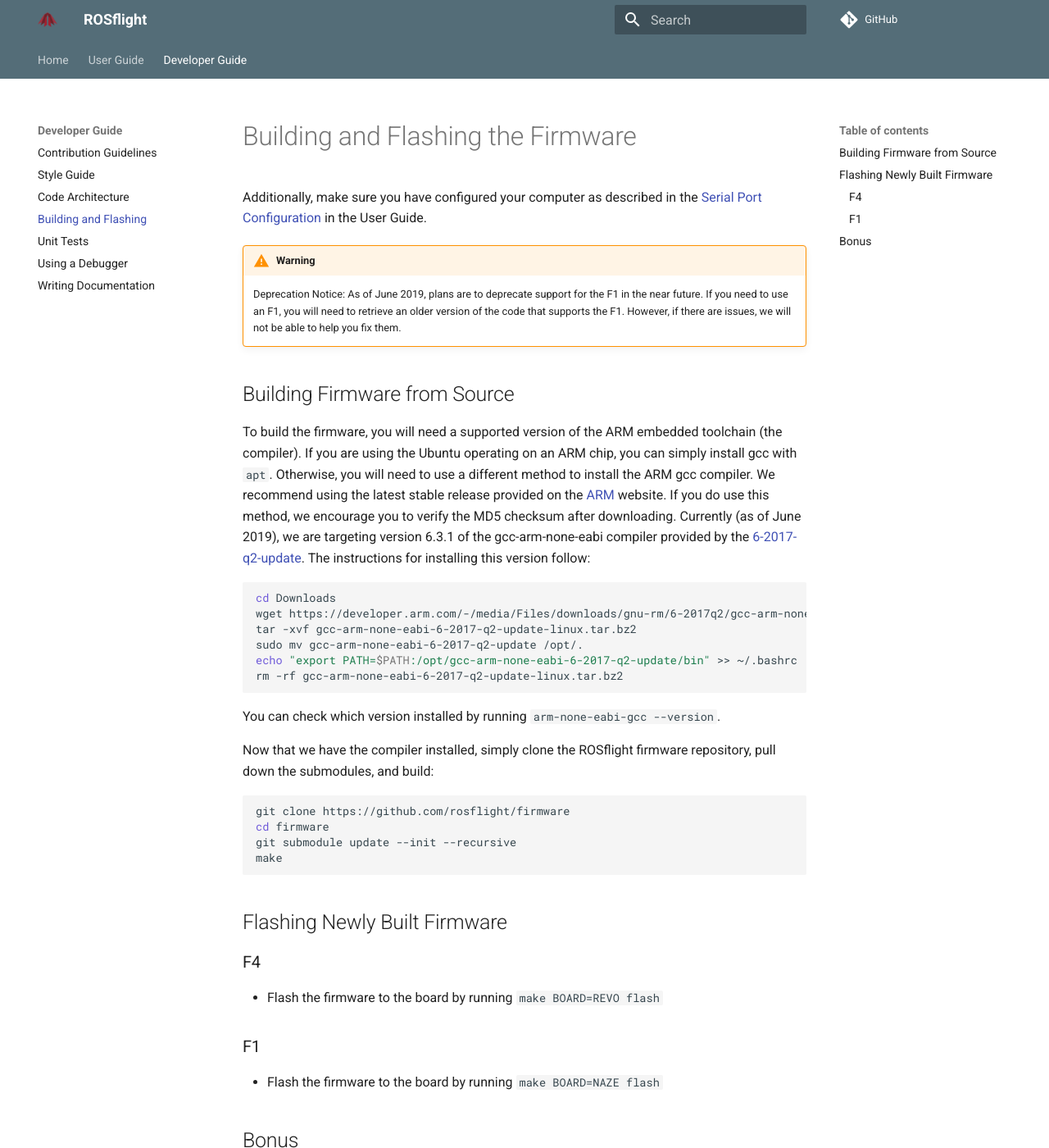
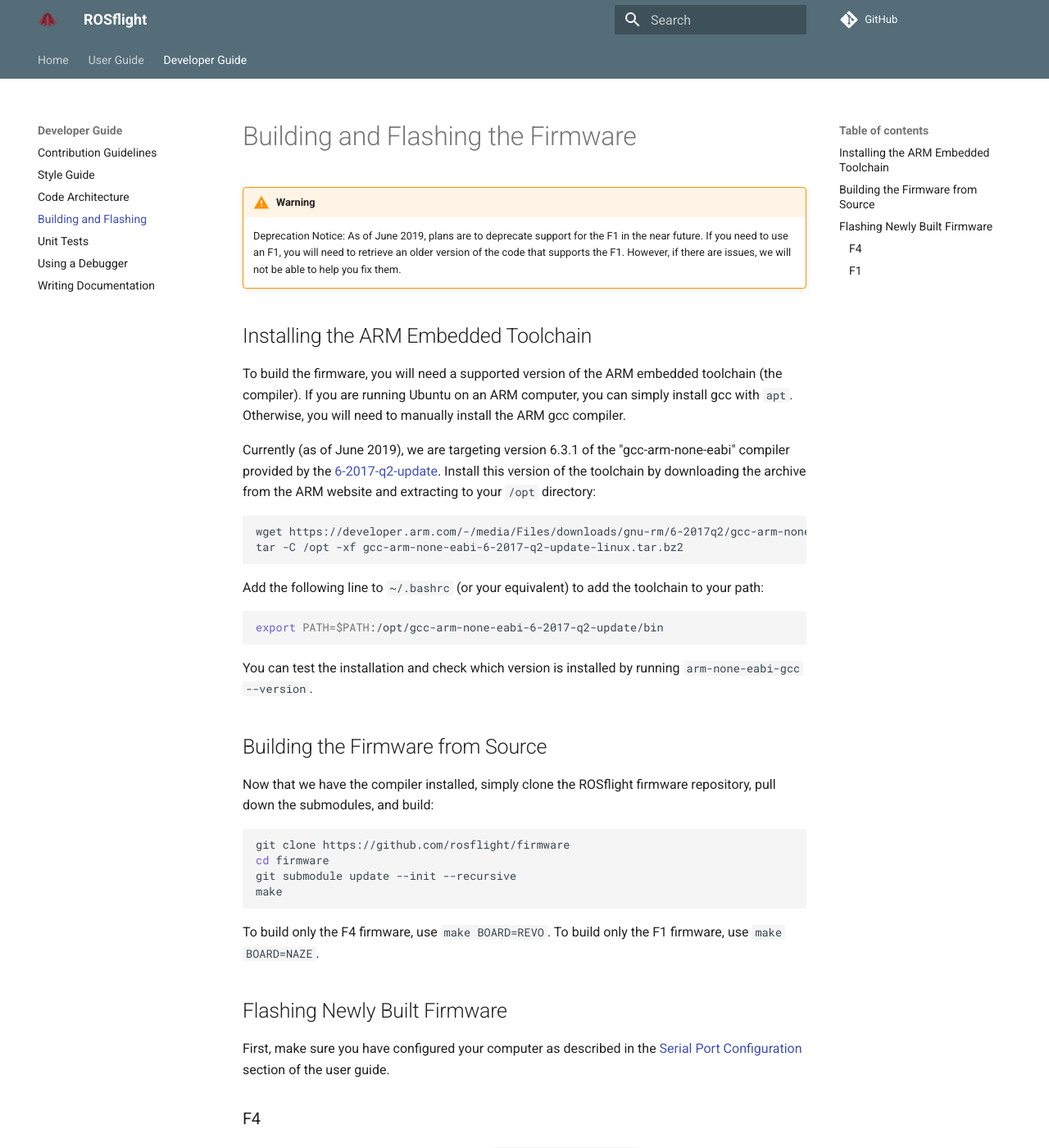
Before and after one commit to rosflight/rosflight_firmware, an MkDocs documentation site: the page built from docs/developer-guide/building-flashing.md, in a window 1280 px wide and 1400 px high. Shown: the whole window at 82% size. Built offline with MkDocs 1.6.1 and Material for MkDocs 9.7.7, drawn with Linux system fonts in a browser that asks for light colours; comment, search, counter and statistics services are not loaded; old or Windows-style settings are respelled for this version of MkDocs; some of the changed text lies outside the part shown.

Commit message:
Cleaned up building/flashing documentation

````diff
--- a/docs/developer-guide/building-flashing.md
+++ b/docs/developer-guide/building-flashing.md
@@ -1,24 +1,29 @@
 # Building and Flashing the Firmware
-
-Additionally, make sure you have configured your computer as described in the [Serial Port Configuration](/user-guide/flight-controller-setup/#serial-port-configuration) in the User Guide.
 
 !!! Warning
     Deprecation Notice: As of June 2019, plans are to deprecate support for the F1 in the near future. If you need to use an F1, you will need to retrieve an older version of the code that supports the F1. However, if there are issues, we will not be able to help you fix them.
 
-## Building Firmware from Source
+## Installing the ARM Embedded Toolchain
 
-To build the firmware, you will need a supported version of the ARM embedded toolchain (the compiler). If you are using the Ubuntu operating on an ARM chip, you can simply install gcc with `apt`. Otherwise, you will need to use a different method to install the ARM gcc compiler. We recommend using the latest stable release provided on the [ARM](https://developer.arm.com/tools-and-software/open-source-software/developer-tools/gnu-toolchain/gnu-rm/downloads) website. If you do use this method, we encourage you to verify the MD5 checksum after downloading. Currently (as of June 2019), we are targeting version 6.3.1 of the gcc-arm-none-eabi compiler provided by the [6-2017-q2-update](https://developer.arm.com/-/media/Files/downloads/gnu-rm/6-2017q2/gcc-arm-none-eabi-6-2017-q2-update-linux.tar.bz2?revision=2cc92fb5-3e0e-402d-9197-bdfc8224d8a5?product=GNU%20Arm%20Embedded%20Toolchain,64-bit,,Linux,6-2017-q2-update). The instructions for installing this version follow:
+To build the firmware, you will need a supported version of the ARM embedded toolchain (the compiler). If you are running Ubuntu on an ARM computer, you can simply install gcc with `apt`. Otherwise, you will need to manually install the ARM gcc compiler.
 
-``` bash
-cd Downloads
-wget https://developer.arm.com/-/media/Files/downloads/gnu-rm/6-2017q2/gcc-arm-none-eabi-6-2017-q2-update-linux.tar.bz2?revision=2cc92fb5-3e0e-402d-9197-bdfc8224d8a5?product=GNU%20Arm%20Embedded%20Toolchain,64-bit,,Linux,6-2017-q2-update
-tar -xvf gcc-arm-none-eabi-6-2017-q2-update-linux.tar.bz2
-sudo mv gcc-arm-none-eabi-6-2017-q2-update /opt/.
-echo "export PATH=$PATH:/opt/gcc-arm-none-eabi-6-2017-q2-update/bin" >> ~/.bashrc
-rm -rf gcc-arm-none-eabi-6-2017-q2-update-linux.tar.bz2
+Currently (as of June 2019), we are targeting version 6.3.1 of the "gcc-arm-none-eabi" compiler provided by the [6-2017-q2-update](https://developer.arm.com/-/media/Files/downloads/gnu-rm/6-2017q2/gcc-arm-none-eabi-6-2017-q2-update-linux.tar.bz2).
+Install this version of the toolchain by downloading the archive from the ARM website and extracting to your `/opt` directory:
+
+```bash
+wget https://developer.arm.com/-/media/Files/downloads/gnu-rm/6-2017q2/gcc-arm-none-eabi-6-2017-q2-update-linux.tar.bz2
+tar -C /opt -xf gcc-arm-none-eabi-6-2017-q2-update-linux.tar.bz2
 ```
 
-You can check which version installed by running `arm-none-eabi-gcc --version`.
+Add the following line to `~/.bashrc` (or your equivalent) to add the toolchain to your path:
+
+```bash
+export PATH=$PATH:/opt/gcc-arm-none-eabi-6-2017-q2-update/bin
+```
+
+You can test the installation and check which version is installed by running `arm-none-eabi-gcc --version`.
+
+## Building the Firmware from Source
 
 Now that we have the compiler installed, simply clone the ROSflight firmware repository, pull down the submodules, and build:
 
@@ -29,37 +34,18 @@
 make
 ```
 
+To build only the F4 firmware, use `make BOARD=REVO`. To build only the F1 firmware, use `make BOARD=NAZE`.
+
 ## Flashing Newly Built Firmware
+
+First, make sure you have configured your computer as described in the [Serial Port Configuration](/user-guide/flight-controller-setup/#serial-port-configuration) section of the user guide.
 
 ### F4
 
-* Flash the firmware to the board by running `make BOARD=REVO flash`
+Flash the firmware to the board by running `make BOARD=REVO flash`.
+If necessary, specify the serial port with `make BOARD=REVO SERIAL_DEVICE=/dev/ttyACM0 flash`.
 
 ### F1
 
-* Flash the firmware to the board by running `make BOARD=NAZE flash`
-
-## Bonus
-
-!!! Note
-    You _**might**_ first need to install some 32-bit dependencies:
-    ```bash
-    sudo apt install lib32ncurses5 lib32tinfo5 libc6-i386
-    ```
-
-If you want to try to use the latest gcc compiler provided by ARM, use the following steps to install:
-
-* Download the latest `.tar.bz2` file for Linux, [here](https://developer.arm.com/tools-and-software/open-source-software/developer-tools/gnu-toolchain/gnu-rm/downloads)
-* extract it, and put it somewhere, like your `/opt` folder (be sure to fill in the correct `<gcc_version>` with the one you downloaded)
-
-``` bash
-cd ~/Downloads
-tar -xvf gcc-arm-none-eabi-<gcc_version>-linux.tar.bz2
-sudo mv gcc-arm-none-eabi-<gcc_version> /opt/
-```
-
-For convenience, you might want to add the `bin` folder of the compiler to your path so you can call it from anywhere. To do that, just append the following line to the bottom of your `~/.bashrc` file:
-
-``` bash
-export PATH=$PATH:/opt/gcc-arm-none-eabi-<gcc_version>/bin
-```
+Flash the firmware to the board by running `make BOARD=NAZE flash`
+If necessary, specify the serial port with `make BOARD=REVO SERIAL_DEVICE=/dev/ttyUSB0 flash`.
````
